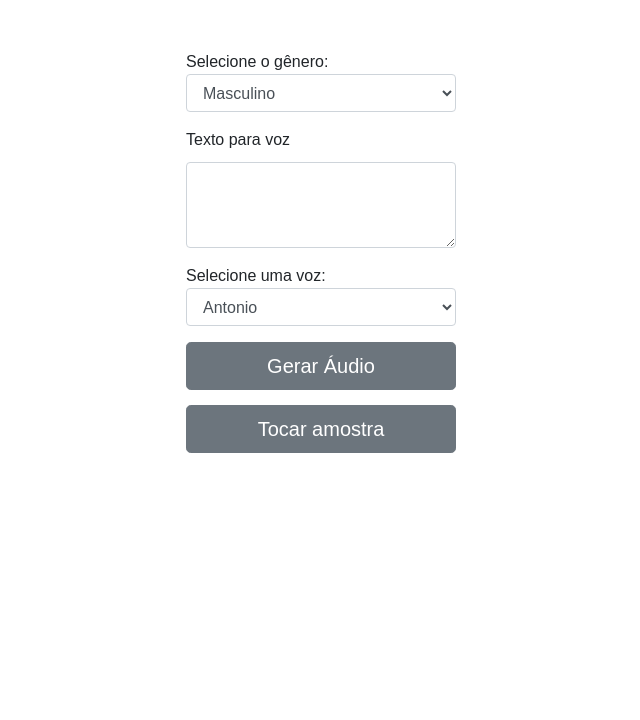
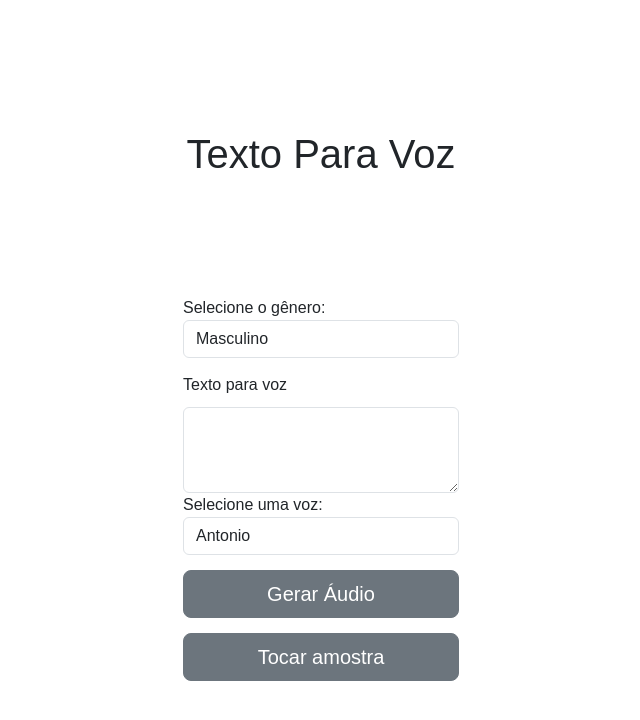
Before and after one commit to AlvaroMelo/TTS, a Flask app: page / in a window 1280 px wide. Shown: the top 720 px of the page, without its empty margins (319-959 px from the left). Run offline with Flask 3, Linux system fonts and the light colour scheme.

Commit message:
Adding layout to use Jinja and a login page

```diff
--- a/app.py
+++ b/app.py
@@ -1,4 +1,4 @@
-from flask import Flask, render_template, send_from_directory, request, jsonify, send_file
+from flask import Flask, render_template, send_from_directory, request, jsonify, send_file, url_for
 from main import generate
 import os
 
@@ -11,7 +11,7 @@ DATA_DIR = './mnt/data'
 
 @app.route('/')
 def index():
-    return render_template('index.html')
+    return render_template('index.html', home_active=True)
 
 # Route to serve male audio files
 @app.route('/audio/male/<filename>')
@@ -49,6 +49,10 @@ def download_audio(gender):
     else:
         return jsonify({"status": "error", "message": "File not found!"}), 404
 
+@app.route('/login', methods=['GET', 'POST'])
+def login():
+    return render_template('login.html')
+
 
 if __name__ == '__main__':
     app.run(debug=True)
--- a/static/style.css
+++ b/static/style.css
@@ -30,3 +30,23 @@ button {
 .hidden {
     display: none;
 }
+
+/* Center the form vertically */
+.container {
+    margin-top: 10%;
+}
+
+/* Style links */
+a {
+    text-decoration: none;
+    color: #007bff;
+}
+
+a:hover {
+    text-decoration: underline;
+}
+
+/* Add some spacing for the form elements */
+form .form-control {
+    margin-bottom: 1rem;
+}
--- a/templates/index.html
+++ b/templates/index.html
@@ -1,17 +1,6 @@
-<!DOCTYPE html>
-<html lang="en">
-<head>
-    <meta charset="UTF-8">
-    <meta name="viewport" content="width=device-width, initial-scale=1.0">
-    <title>Dynamic Audio Generator</title>
-        <!-- Bootstrap CSS -->
-    <link rel="stylesheet" href="https://cdn.jsdelivr.net/npm/bootstrap@4.5.3/dist/css/bootstrap.min.css"
-          integrity="sha384-TX8t27EcRE3e/ihU7zmQxVncDAy5uIKz4rEkgIXeMed4M0jlfIDPvg6uqKI2xXr2" crossorigin="anonymous">
-    <link rel="stylesheet" href="{{ url_for('static', filename='style.css') }}">
+{% extends "layout.html" %}
 
-</head>
-<body>
-
+{% block main %}
 <div class="container">
     <div class="form-group">
         <label>Selecione o gênero:
@@ -21,13 +10,11 @@
           </select></label>
     </div>
 
-
     <!-- Textbox -->
     <div class="form-group">
         <label for="textbox">Texto para voz</label>
         <textarea class="form-control" id="textbox" rows="3"></textarea>
     </div>
-
 
     <div id="dropdown" class="form-group">
         <label>Selecione uma voz:
@@ -58,7 +45,9 @@
         <audio id="audioPlayer" controls style="display:none;"></audio>
     </div>
 </div>
+{% endblock main %}
 
+{% block script %}
 <script>
     // Define male and female voice options
     const maleOptions = ["Antonio", "Donato", "Fabio", "Humberto", "Julio", "Macerio", "Nicolau", "Valerio"];
@@ -145,6 +134,4 @@
     // Initialize the voices dropdown
     updateVoices();
 </script>
-
-</body>
-</html>
+{% endblock script %}
--- /dev/null
+++ b/templates/layout.html
@@ -0,0 +1,88 @@
+<!doctype html>
+<html lang="pt">
+<head>
+    <meta charset="UTF-8">
+    <meta name="viewport" content="width=device-width, initial-scale=1">
+        {% if title %}
+            <title>Texto Para Voz - {{ title }}</title>
+        {% else %}
+            <title>Texto Para Voz</title>
+        {% endif %}
+
+    <!-- Bootstrap CSS -->
+    <link href="https://cdn.jsdelivr.net/npm/bootstrap@5.3.3/dist/css/bootstrap.min.css" rel="stylesheet"
+          integrity="sha384-QWTKZyjpPEjISv5WaRU9OFeRpok6YctnYmDr5pNlyT2bRjXh0JMhjY6hW+ALEwIH" crossorigin="anonymous">
+
+        <link rel="stylesheet" type="text/css" href="{{ url_for('static', filename='style.css') }}">
+</head>
+<body>
+        <header class="masthead mb-auto">
+            <div class="inner">
+                <nav class="navbar navbar-expand-md navbar-dark">
+                    <button aria-controls="navbar" aria-expanded="false" aria-label="Toggle navigation" class="navbar-toggler"
+                            data-target="#navbar" data-toggle="collapse" type="button">
+                        <span class="navbar-toggler-icon"></span>
+                    </button>
+
+                    <div class="collapse navbar-collapse" id="navbar">
+                        <nav class="nav nav-masthead justify-content-center">
+                            <ul class="navbar-nav mr-auto mt-2">
+                                {% if home_active %}
+                                <li class="nav-link active"><a class="nav-link" href="/">Home</a></li>
+                                {% else %}
+                                <li class="nav-link"><a class="nav-link" href="/">Home</a></li>
+                                {% endif %}
+
+                                {% if new_event_active %}
+                                <li class="nav-link active"><a class="nav-link" href="/profile">Profile</a></li>
+                                {% else %}
+                                <li class="nav-link"><a class="nav-link" href="/profile">Profile</a></li>
+                                {% endif %}
+                            </ul>
+                            <ul class="navbar-nav ml-auto mt-2">
+                                {% if new_customer_active %}
+                                <li class="nav-link active"><a class="nav-link" href="/customer/new_customer">New customer</a></li>
+                                {% else %}
+                                <li class="nav-link"><a class="nav-link" href="/customer/new_customer">New customer</a></li>
+                                {% endif %}
+
+                                {% if customer_active %}
+                                <li class="nav-link active"><a class="nav-link" href="/customer/customers">Customers</a></li>
+                                {% else %}
+                                <li class="nav-link"><a class="nav-link" href="/customer/customers">Customers</a></li>
+                                {% endif %}
+
+                                {% if pets_active %}
+                                <li class="nav-link"><a class="nav-link active" href="/pet/pets">Pets</a></li>
+                                {% else %}
+                                <li class="nav-link"><a class="nav-link" href="/pet/pets">Pets</a></li>
+                                {% endif %}
+                            </ul>
+                        </nav>
+                    </div>
+                </nav>
+            </div>
+        </header>
+        {% if header %}
+            <h1 class="text-center">{{ header }}</h1>
+        {% else %}
+            <h1 class="text-center">Texto Para Voz</h1>
+        {% endif %}
+        <main>
+            {% block main %}{% endblock main %}
+        </main>
+
+    <!-- Optional JavaScript; choose one of the two! -->
+
+    <!-- Option 1: jQuery and Bootstrap Bundle (includes Popper) -->
+    <script src="https://code.jquery.com/jquery-3.5.1.slim.min.js"
+            integrity="sha384-DfXdz2htPH0lsSSs5nCTpuj/zy4C+OGpamoFVy38MVBnE+IbbVYUew+OrCXaRkfj"
+            crossorigin="anonymous"></script>
+    <script src="https://cdn.jsdelivr.net/npm/bootstrap@4.5.3/dist/js/bootstrap.bundle.min.js"
+            integrity="sha384-ho+j7jyWK8fNQe+A12Hb8AhRq26LrZ/JpcUGGOn+Y7RsweNrtN/tE3MoK7ZeZDyx"
+            crossorigin="anonymous"></script>
+
+    {% block script %}{% endblock script%}
+
+</body>
+</html>
```
Also changed, not shown: templates/login.html (added, +26 -0 lines).
